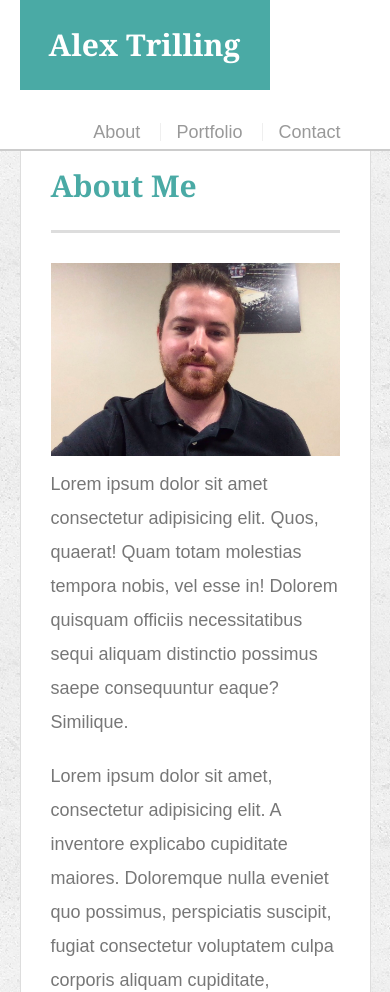
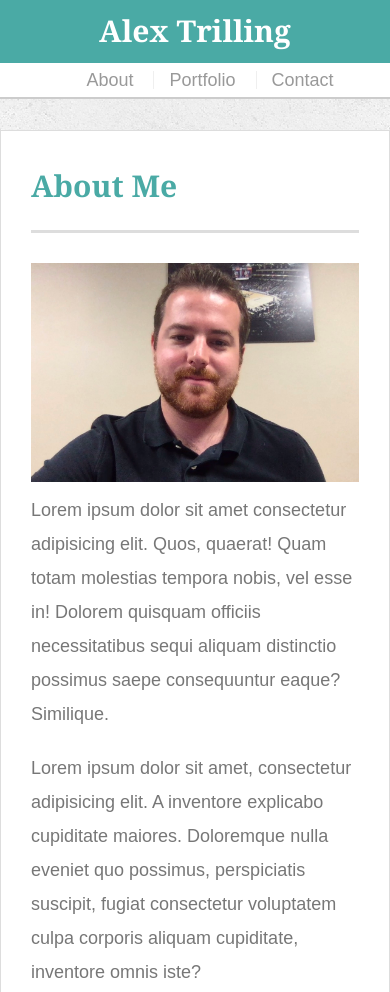
Before and after one commit to Atrill90/Responsive-Portfolio, a plain HTML site: page index.html in a window 390 px wide. Shown: the top 992 px of the page. Drawn offline with Linux system fonts and the light colour scheme.

Commit message:
final commit

```diff
--- a/assets/css/style.css
+++ b/assets/css/style.css
@@ -281,3 +281,27 @@ section {
     width: 100%;
   }
 }
+@media screen and (max-width: 640px){
+  #logo {
+    display: block;
+    width: 100%;
+    height: 63px;
+    font-family: Georgia, Times, "Times New Roman", serif;
+    font-size: 30px;
+    font-weight: 700;
+    line-height: 62px;
+    color: #fff;
+    text-align: center;
+    text-decoration: none;
+    background: #4aaaa5;
+}
+nav{
+  margin: 0;
+  float:none;
+  text-align: center;
+}
+.container{
+  max-width: 100%;
+
+}
+}
```
